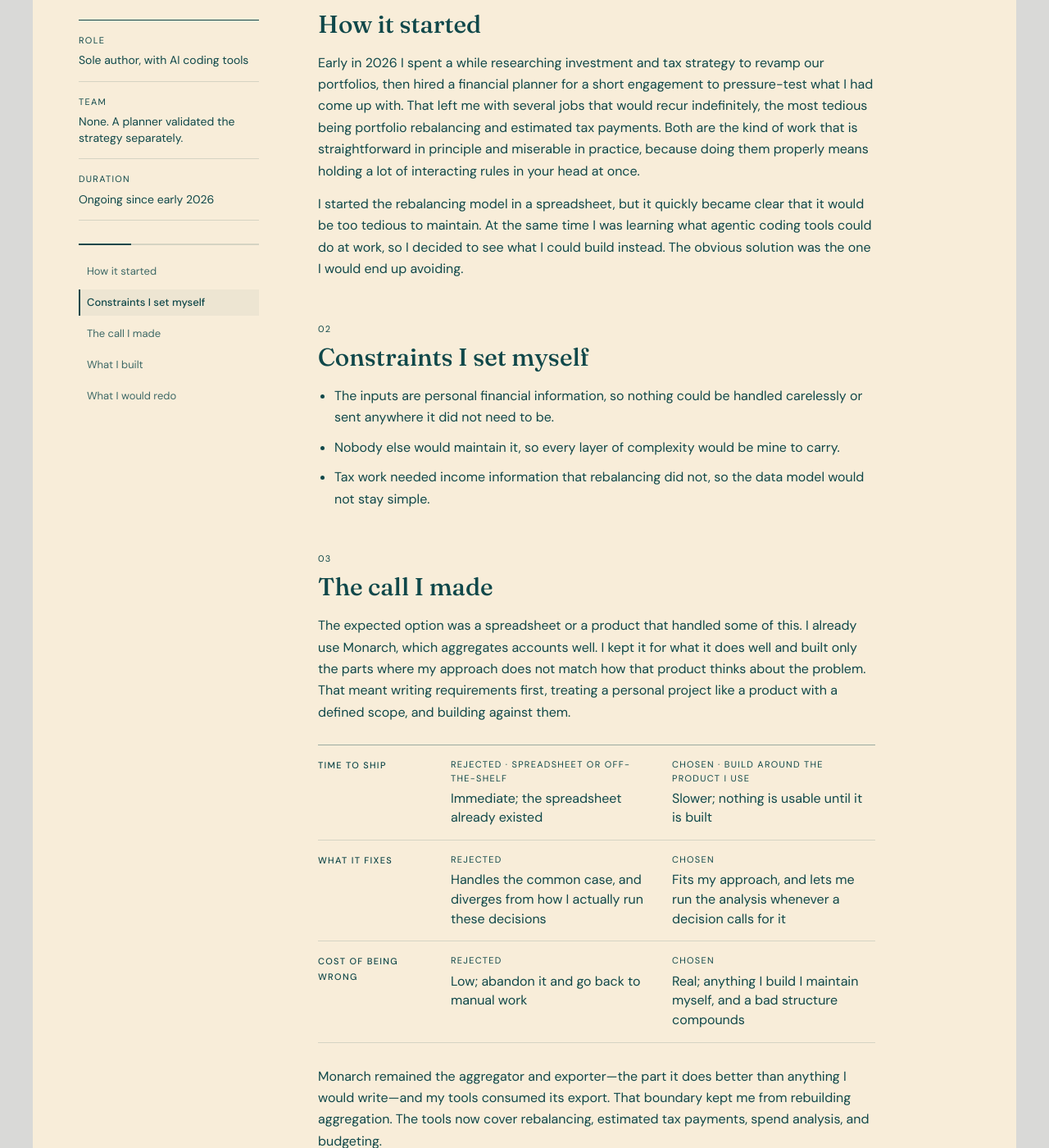
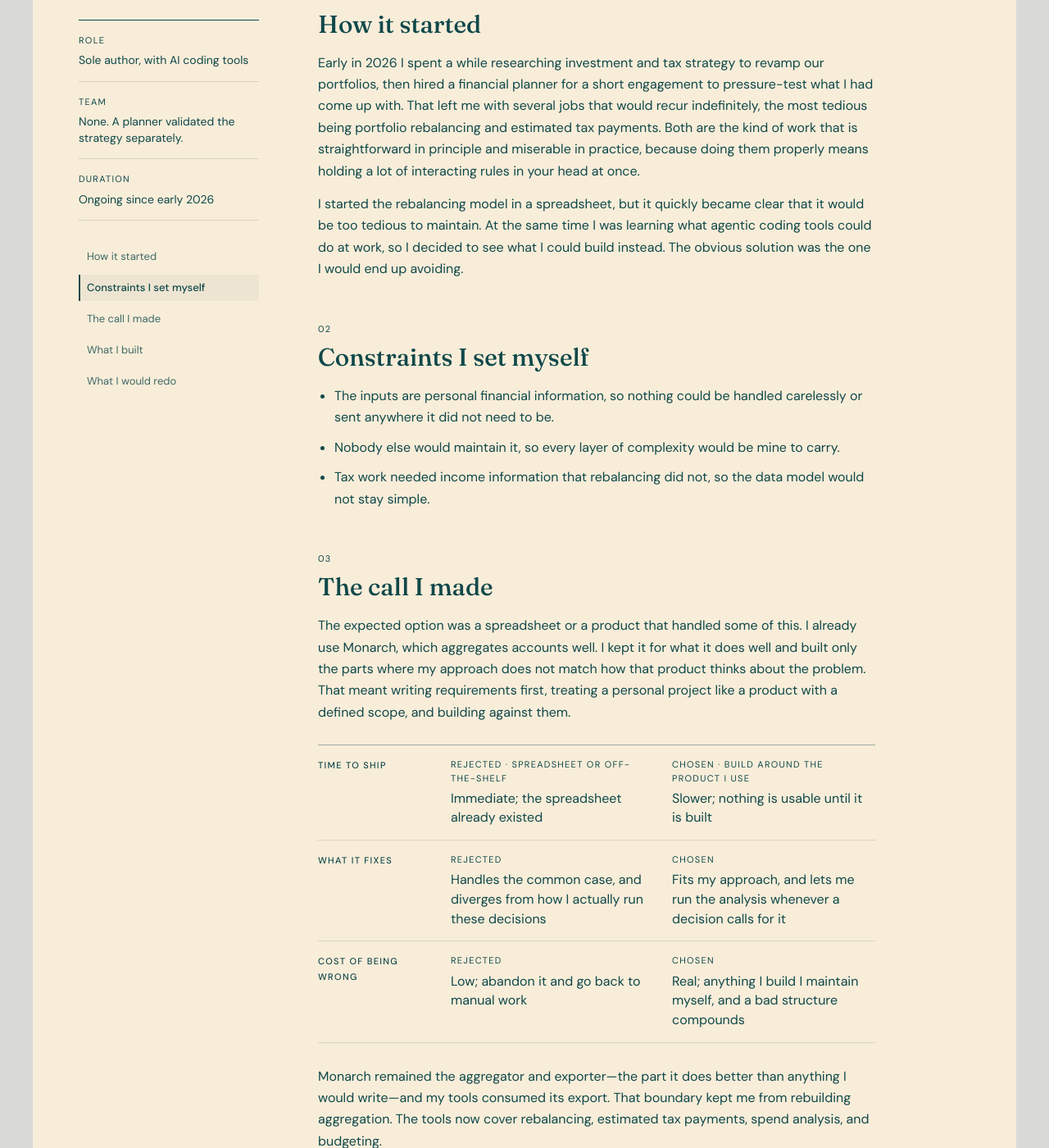
Before and after one commit to pd-product/pd-product.github.io, a Jekyll site: the page built from _work/personal-finance-tools.md, in a window 1280 px wide and 1400 px high, scrolled down 797 px. Shown: the whole window at 82% size. Built offline with Jekyll 4.4.1, drawn with Linux system fonts in a browser that asks for light colours.

Commit message:
refine: simplify case chapter rail

```diff
--- a/assets/css/style.scss
+++ b/assets/css/style.scss
@@ -92,8 +92,7 @@ ul,ol{margin:0}
 .story-meta>div{padding:15px 0;border-bottom:1px solid #10484a26}
 .story-meta dt,.trade-head,.trade-dimension{font-size:11px;letter-spacing:1.3px;text-transform:uppercase}
 .story-meta dd{margin-top:5px;font-size:14px;line-height:1.45}
-.chapter-rail{--rail-progress:0;position:relative;margin-top:28px;padding-top:16px;border-top:2px solid #10484a26}
-.chapter-rail::after{content:"";position:absolute;top:-2px;left:0;width:calc(var(--rail-progress) * 100%);height:2px;background:var(--teal);transition:width .12s linear}
+.chapter-rail{margin-top:28px}
 .chapter-rail h2{display:none}
 .chapter-rail ul{display:grid;gap:6px;padding:0;list-style:none;font-size:13px}
 .chapter-rail a{display:flex;align-items:center;min-height:32px;padding:4px 8px;border-left:2px solid transparent;text-decoration:none;opacity:.8;transition:background-color .16s ease,border-color .16s ease,opacity .16s ease}
--- a/assets/js/chapter-rail.js
+++ b/assets/js/chapter-rail.js
@@ -1,10 +1,10 @@
-/* Chapter rail: marks the chapter you are reading and fills the rail's top
-   hairline as you move through the story. Vanilla, no dependencies, no build
-   step. Safe to load on every page -- it exits if there is no rail.
+/* Chapter rail: marks the chapter you are reading as you move through the
+   story. Vanilla, no dependencies, no build step. Safe to load on every page
+   -- it exits if there is no rail.
 
    Without this file the rail still works as navigation: every entry is a live
    anchor link and CSS handles hover. There is NO current-chapter indication
-   without it -- the accent bar is driven by the aria-current this script sets.
+   without it -- the accent state is driven by the aria-current this script sets.
    A `:target` rule cannot supply one: :target matches the element whose own id
    equals the fragment, and the rail's anchors carry href="#situation" with no
    id of their own. Putting ids on them would collide with the heading ids that
@@ -43,8 +43,7 @@
      shorter than the gap between the read line and the bottom of the viewport,
      so its heading never rises past the line however far you scroll, and the
      rail stays stuck on the second-to-last chapter. Clamping to the last
-     heading at the bottom of the page is the fix; the progress fill has the
-     same problem and is clamped with it. */
+     heading at the bottom of the page is the fix. */
   function atBottom() {
     return window.innerHeight + window.scrollY >=
       document.documentElement.scrollHeight - 2;
@@ -65,13 +64,6 @@
     }
     if (bottom) active = headings[headings.length - 1];
     setCurrent(active.id);
-
-    var box = prose.getBoundingClientRect();
-    var travelled = line - box.top;
-    var total = box.height - line;
-    var progress = total > 0 ? travelled / total : 0;
-    if (bottom) progress = 1;
-    rail.style.setProperty('--rail-progress', Math.min(1, Math.max(0, progress)).toFixed(3));
   }
 
   var queued = false;
```
